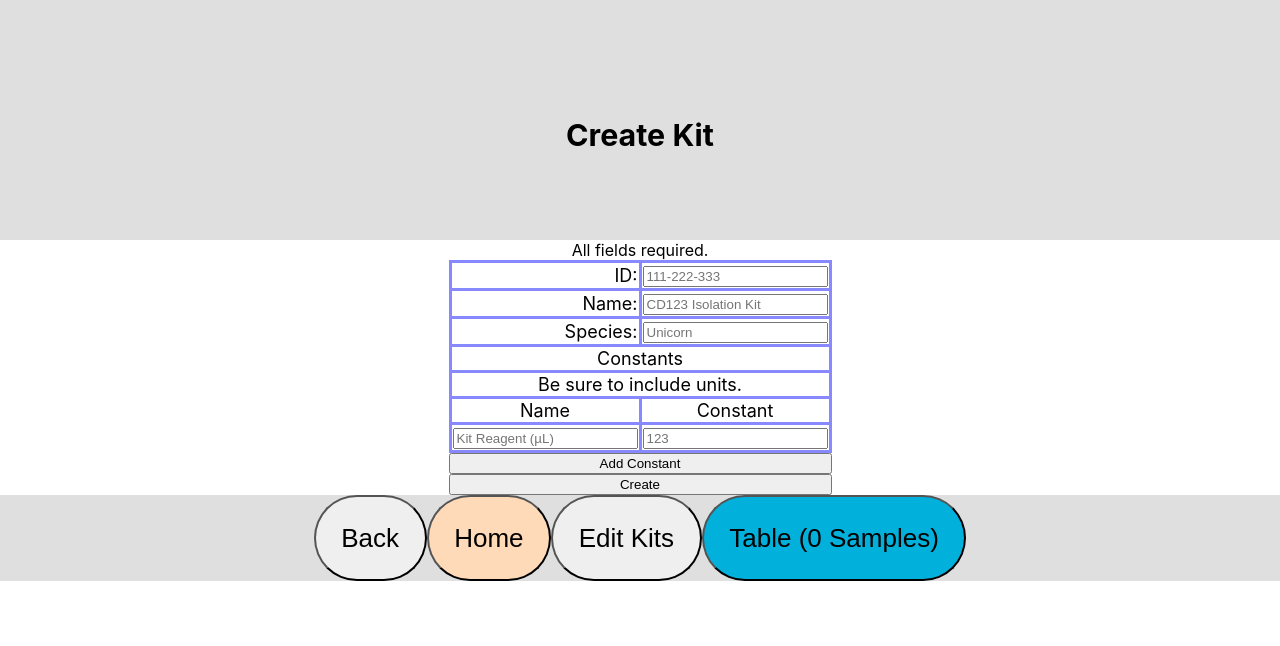
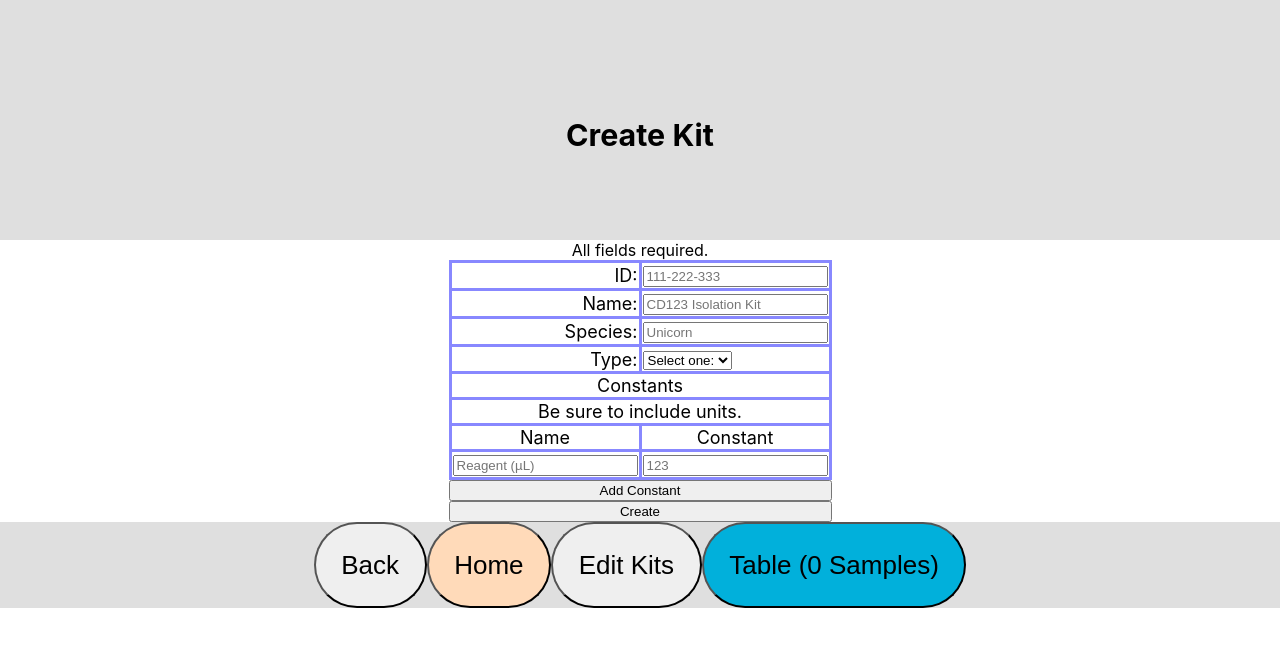
Before and after one commit to chutim/secondary-isolations, a React (Create React App) app in the folder client/: page /create in a window 1280 px wide. Shown: the top 646 px of the page. Built offline with nearby package versions, Linux system fonts and the light colour scheme; no server answers.

Commit message:
added kit type input, imported api for inserting kit to database

```diff
--- a/client/src/components/Create.js
+++ b/client/src/components/Create.js
@@ -1,6 +1,7 @@
 import React, { Component } from "react";
 import LinkButton from "./LinkButton.jsx";
 import { cloneDeep } from "lodash";
+import apis from "../api";
 import "./Create.css";
 
 class Create extends Component {
@@ -10,6 +11,7 @@ class Create extends Component {
       id: "",
       name: "",
       species: "",
+      type: "",
       constants: [[null, null]]
     };
   }
@@ -28,7 +30,7 @@ class Create extends Component {
 
   handleInput = async (e, constantRow, constantNameOrValue) => {
     const constants = cloneDeep(this.state.constants);
-    //if we're modifying a constant name, modify the corresponding sub-array on state
+    //if we're modifying a constant, modify the corresponding sub-array on state
     if (constantNameOrValue) {
       constantNameOrValue === "constantName"
         ? (constants[constantRow][0] = e.target.value)
@@ -39,14 +41,32 @@ class Create extends Component {
     else {
       await this.setState({ [e.target.name]: e.target.value });
     }
-    console.log(this.state);
     this.updateLocalStorage();
   };
 
   handleSubmit = e => {
     e.preventDefault();
-    alert("A name was submitted: " + this.state.value);
-    localStorage.clear();
+    const { id, name, species, type, constants } = this.state;
+    apis.insertKit({
+      id,
+      name,
+      species,
+      type,
+      constants
+    });
+    this.clearStateAndStorage();
+    alert("New kit added to database!");
+  };
+
+  clearStateAndStorage = () => {
+    localStorage.removeItem("createState");
+    this.setState({
+      id: "",
+      name: "",
+      species: "",
+      type: "",
+      constants: [[null, null]]
+    });
   };
 
   addConstant = async () => {
@@ -114,6 +134,28 @@ class Create extends Component {
                   </td>
                 </tr>
                 <tr>
+                  <td align="right">Type:</td>
+                  <td align="left">
+                    <select name="type" onChange={this.handleInput}>
+                      <option selected={this.state.type ? false : true} hidden>
+                        Select one:
+                      </option>
+                      <option
+                        selected={this.state.type === "Positive" ? true : false}
+                        value="Positive"
+                      >
+                        Positive
+                      </option>
+                      <option
+                        selected={this.state.type === "Negative" ? true : false}
+                        value="Negative"
+                      >
+                        Negative
+                      </option>
+                    </select>
+                  </td>
+                </tr>
+                <tr>
                   <td colSpan={2}>Constants</td>
                 </tr>
                 <tr>
@@ -132,8 +174,8 @@ class Create extends Component {
                         onChange={e => {
                           this.handleInput(e, idx, "constantName");
                         }}
-                        value={constantRow[0]}
-                        placeholder={constantRow[0] ? "" : "Kit Reagent (µL)"}
+                        value={constantRow[0] || ""}
+                        placeholder={constantRow[0] ? "" : "Reagent (µL)"}
                         autoComplete="off"
                       />
                       <datalist id="constants-names">
@@ -151,7 +193,7 @@ class Create extends Component {
                         onChange={e => {
                           this.handleInput(e, idx, "constantValue");
                         }}
-                        value={constantRow[1]}
+                        value={constantRow[1] || ""}
                         placeholder={constantRow[1] ? "" : "123"}
                         autoComplete="off"
                       />
```
